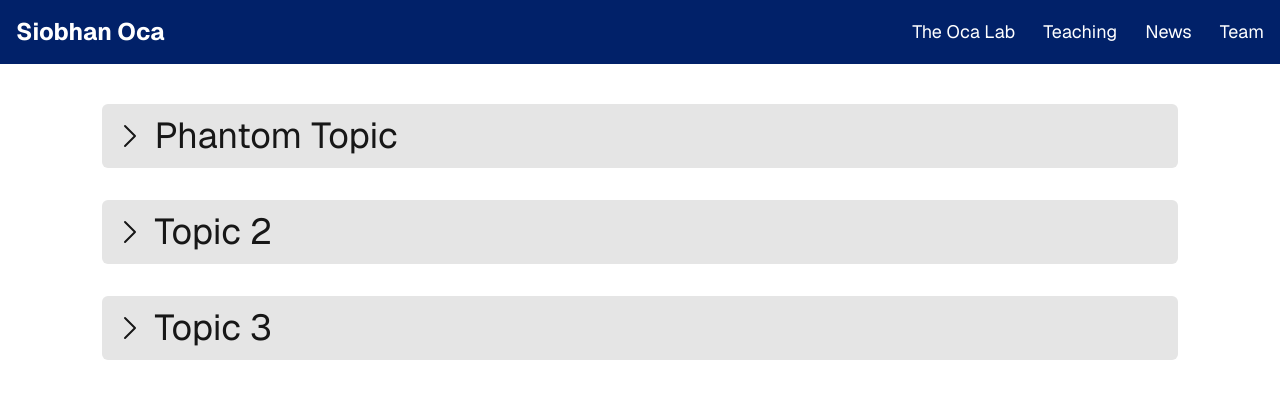
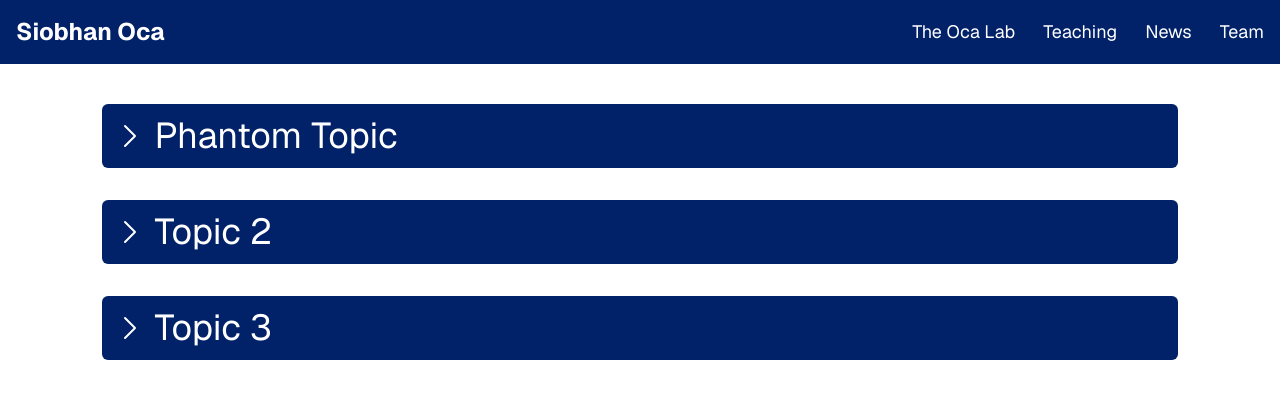
Before and after one commit to seamuslowry/siobhan-oca, a Next.js app: page /research in a window 1280 px wide. Shown: the top 398 px of the page. Built offline with nearby package versions, Linux system fonts and the light colour scheme.

Commit message:
feat: paper titles look a little better

```diff
--- a/app/research/page.tsx
+++ b/app/research/page.tsx
@@ -3,6 +3,7 @@ import { retrieveMetadata } from '@/utils/metadata';
 import { retrieveData } from '@/utils/research';
 import Accordion from '@/components/accordion';
 import { Fragment } from 'react';
+import { TextContent } from '@/components/text-content';
 
 export async function generateMetadata(): Promise<Metadata> {
   return retrieveMetadata('research');
@@ -16,13 +17,31 @@ export default async function Research() {
       <div className="mx-[8%] my-10 flex flex-col gap-8">
         {topics.map(({ name }, i) => (
           <Accordion key={i} summary={name}>
-            <Fragment key={i}>
-              {Array(100)
+            <div className="py-4">
+              {Array(20)
                 .fill(0)
-                .map((_, i) => (
-                  <p key={i}>test</p>
+                .map((_, i, arr) => (
+                  <Fragment key={i}>
+                    <div className="px-10">
+                      <p>
+                        Really Scientific Sounding Paper Name, AI, ML, MD, PhD
+                      </p>
+                      {['Student One', 'Student Two', 'Academic One'].map(
+                        (name, i, arr) => (
+                          <Fragment key={i}>
+                            <TextContent
+                              value={name}
+                              desired={{ italic: true, tag: 'span' }}
+                            />
+                            {i < arr.length - 1 && ', '}
+                          </Fragment>
+                        ),
+                      )}
+                    </div>
+                    {i < arr.length - 1 && <hr className="my-4 mx-6" />}
+                  </Fragment>
                 ))}
-            </Fragment>
+            </div>
           </Accordion>
         ))}
       </div>
--- a/components/accordion.tsx
+++ b/components/accordion.tsx
@@ -16,9 +16,9 @@ export default function Accordion({
   const toggle = useCallback(() => setOpen(o => !o), []);
 
   return (
-    <div className="w-full bg-limestone dark:bg-graphite rounded-md">
+    <div className="w-full bg-limestone dark:bg-graphite rounded-md overflow-clip">
       <button
-        className="w-full p-3 text-left text-4xl flex items-center gap-2"
+        className="w-full p-3 bg-duke-dark text-white dark:bg-transparent text-left text-4xl flex items-center gap-2"
         onClick={toggle}
       >
         <span
```
